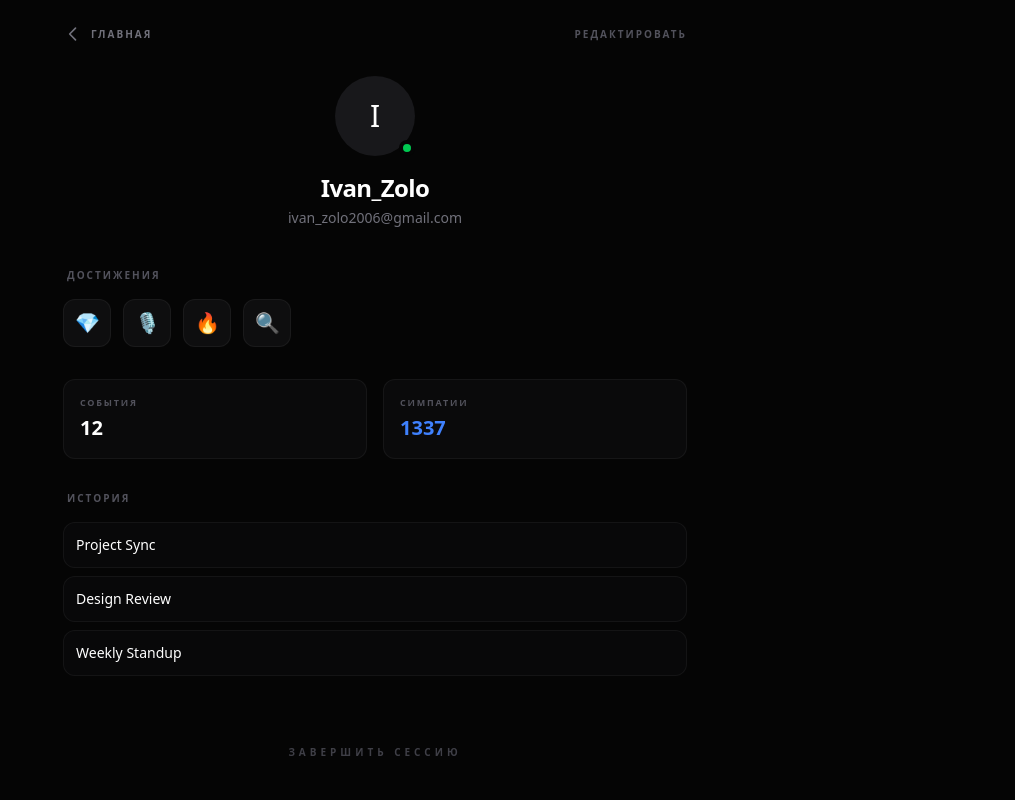
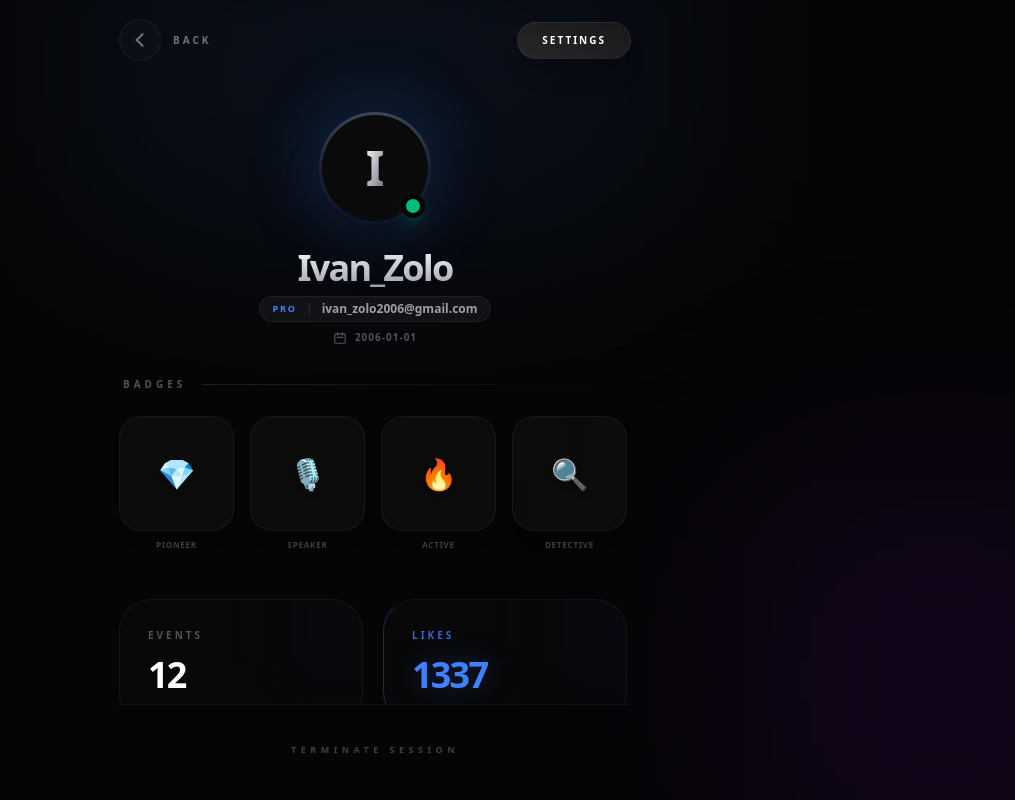
Before and after one commit to KusakinEgor/fastapi-blinko-meet, a React (Vite) app in the folder frontend/: page /profile in a window 1280 px wide. Shown: the whole page, without its empty margins (265-1280 px from the left). Built offline with nearby package versions, Linux system fonts and the light colour scheme.

Commit message:
Change screen profile

```diff
--- a/frontend/src/components/screens/UserProfile.jsx
+++ b/frontend/src/components/screens/UserProfile.jsx
@@ -3,12 +3,10 @@ import { useNavigate } from "react-router-dom";
 
 const UserProfile = () => {
   const navigate = useNavigate();
-
   const [user, setUser] = useState(null);
 
   useEffect(() => {
     const stored = localStorage.getItem("user");
-
     if (stored) {
       setUser(JSON.parse(stored));
     } else {
@@ -17,127 +15,179 @@ const UserProfile = () => {
         email: "ivan_zolo2006@gmail.com",
         status: "PRO",
         likes: 1337,
-        avatar: null,
-        dateOfBirth: ""
+        avatarPreview: null,
+        dateOfBirth: "2006-01-01"
       });
     }
   }, []);
 
   const [trophies] = useState([
-    { id: 1, name: "Первопроходец", icon: "💎", desc: "Вы с нами с самого запуска" },
-    { id: 2, name: "Спикер", icon: "🎙️", desc: "Провел более 10 конференций" },
-    { id: 3, name: "Актив", icon: "🔥", desc: "Заходил 7 дней подряд" },
-    { id: 4, name: "Детектив", icon: "🔍", desc: "Нашел баг в системе" },
+    { id: 1, name: "Pioneer", icon: "💎", color: "from-blue-400 to-cyan-500" },
+    { id: 2, name: "Speaker", icon: "🎙️", color: "from-purple-400 to-pink-500" },
+    { id: 3, name: "Active", icon: "🔥", color: "from-orange-400 to-red-500" },
+    { id: 4, name: "Detective", icon: "🔍", color: "from-green-400 to-emerald-500" },
   ]);
 
   const [history] = useState([
-    { id: 1, name: "Project Sync", date: "24 Oct, 14:20", duration: "45 min" },
-    { id: 2, name: "Design Review", date: "22 Oct, 10:00", duration: "1h 12 min" },
-    { id: 3, name: "Weekly Standup", date: "20 Oct, 09:15", duration: "20 min" },
+    { id: 1, name: "Project Sync", date: "24 Oct", duration: "45 min", type: "call" },
+    { id: 2, name: "Design Review", date: "22 Oct", duration: "1h 12m", type: "meeting" },
+    { id: 3, name: "Weekly Standup", date: "20 Oct", duration: "20 min", type: "sync" },
   ]);
-
-  const handleLogout = () => {
-    localStorage.removeItem("access_token");
-    navigate("/");
-  };
 
   if (!user) return null;
 
   return (
-    <div className="h-[100dvh] bg-[#050505] text-white flex flex-col items-center font-sans selection:bg-[#3f81fd]/30 overflow-hidden">
-      <div className="w-full max-w-2xl h-full flex flex-col p-6 overflow-y-auto scrollbar-hide">
+    <div className="h-[100dvh] bg-[#050505] text-white flex flex-col items-center font-sans selection:bg-[#3f81fd]/30 overflow-hidden relative">
+      <div className="absolute top-[-10%] left-1/2 -translate-x-1/2 w-[600px] h-[300px] bg-[#3f81fd]/20 blur-[120px] pointer-events-none opacity-50" />
+      <div className="absolute bottom-[-10%] right-[-10%] w-[400px] h-[400px] bg-purple-600/10 blur-[120px] pointer-events-none" />
 
-        <div className="flex justify-between items-center mb-8 shrink-0">
+      <div className="w-full max-w-xl h-full flex flex-col px-8 z-10 overflow-hidden">
+
+        <nav className="h-20 flex justify-between items-center shrink-0">
           <button
             onClick={() => navigate("/")}
-            className="group flex items-center gap-2 text-zinc-500 hover:text-white transition-all"
+            className="group flex items-center gap-3 text-zinc-500 hover:text-white transition-all duration-300"
           >
-            <svg className="w-5 h-5 group-hover:-translate-x-1 transition-transform" fill="none" stroke="currentColor" viewBox="0 0 24 24">
-              <path strokeLinecap="round" strokeLinejoin="round" strokeWidth="2" d="M15 19l-7-7 7-7" />
-            </svg>
-            <span className="text-[10px] uppercase tracking-[0.2em] font-bold">Главная</span>
+            <div className="p-2.5 rounded-full bg-zinc-900/30 border border-white/5 group-hover:bg-zinc-800/50 group-hover:scale-110 transition-all">
+              <svg className="w-5 h-5" fill="none" stroke="currentColor" viewBox="0 0 24 24">
+                <path strokeLinecap="round" strokeLinejoin="round" strokeWidth="2.5" d="M15 19l-7-7 7-7" />
+              </svg>
+            </div>
+            <span className="text-[10px] uppercase tracking-[0.3em] font-black">Back</span>
           </button>
 
           <button
             onClick={() => navigate("/profile/edit")}
-            className="text-[10px] uppercase tracking-[0.2em] font-bold text-zinc-600 hover:text-white transition cursor-pointer"
+            className="px-6 py-2.5 bg-gradient-to-tr from-zinc-800 to-zinc-900 hover:from-white hover:to-white hover:text-black rounded-full text-[10px] uppercase tracking-[0.2em] font-black transition-all duration-500 border border-white/5 shadow-xl"
           >
-            Редактировать
+            Settings
           </button>
-        </div>
+        </nav>
 
-        <header className="flex flex-col items-center gap-4 mb-10 shrink-0">
-          <div className="relative">
-            {user.avatarPreview ? (
-              <img
-                src={user.avatarPreview}
-                className="w-20 h-20 rounded-full object-cover"
-              />
-            ) : (
-              <div className="w-20 h-20 bg-zinc-900 rounded-full flex items-center justify-center text-3xl">
-                {user.username.charAt(0)}
+        <header className="flex flex-col items-center py-8 shrink-0">
+          <div className="relative mb-6">
+            <div className="absolute inset-0 bg-[#3f81fd]/40 blur-[40px] rounded-full animate-pulse" />
+            <div className="relative w-28 h-28 rounded-full p-[3px] bg-gradient-to-b from-white/20 via-white/5 to-transparent shadow-2xl">
+              <div className="w-full h-full rounded-full bg-[#0a0a0a] overflow-hidden flex items-center justify-center">
+                {user.avatarPreview ? (
+                  <img src={user.avatarPreview} className="w-full h-full object-cover" alt="avatar" />
+                ) : (
+                  <span className="text-5xl font-black bg-gradient-to-br from-white to-zinc-500 bg-clip-text text-transparent">
+                    {user.username.charAt(0)}
+                  </span>
+                )}
               </div>
-            )}
-            <div className="absolute bottom-0 right-0 w-4 h-4 bg-green-500 border-4 border-[#050505] rounded-full"></div>
+              <div className="absolute bottom-1.5 right-1.5 w-6 h-6 bg-emerald-500 border-[5px] border-[#050505] rounded-full shadow-lg shadow-emerald-500/20" />
+            </div>
           </div>
 
           <div className="text-center">
-            <div className="flex items-center justify-center gap-3">
-              <h1 className="text-2xl font-bold tracking-tight">{user.username}</h1>
+            <h1 className="text-4xl font-black tracking-tighter mb-2 bg-gradient-to-b from-white to-zinc-400 bg-clip-text text-transparent">
+              {user.username}
+            </h1>
+
+            <div className="flex flex-col items-center gap-2">
+              <div className="flex items-center gap-3 bg-white/5 px-3 py-1 rounded-full border border-white/5 backdrop-blur-md">
+                <span className="text-[#3f81fd] text-[9px] font-black tracking-[0.2em] uppercase">
+                  {user.status}
+                </span>
+                <div className="w-[1px] h-3 bg-white/10" />
+                <span className="text-zinc-400 text-xs font-bold">{user.email}</span>
+              </div>
+
+              {user.dateOfBirth && (
+                <div className="flex items-center gap-2 text-zinc-600 hover:text-zinc-400 transition-colors">
+                  <svg className="w-3.5 h-3.5" fill="none" stroke="currentColor" viewBox="0 0 24 24">
+                    <path strokeLinecap="round" strokeLinejoin="round" strokeWidth="2" d="M8 7V3m8 4V3m-9 8h10M5 21h14a2 2 0 002-2V7a2 2 0 00-2-2H5a2 2 0 00-2 2v12a2 2 0 002 2z" />
+                  </svg>
+                  <span className="text-[10px] font-black tracking-widest uppercase">{user.dateOfBirth}</span>
+                </div>
+              )}
             </div>
-
-            <p className="text-zinc-500 text-sm mt-1 font-medium">{user.email}</p>
-
-            {user.dateOfBirth && (
-              <p className="text-xs text-zinc-600 mt-1">
-                {user.dateOfBirth}
-              </p>
-            )}
           </div>
         </header>
 
-        <main className="space-y-8 flex-1">
+        <main className="flex-1 overflow-y-auto custom-scrollbar pr-1 space-y-12 pb-10">
+
           <section>
-            <h3 className="text-zinc-600 font-bold text-[10px] uppercase tracking-[0.2em] mb-4 px-1">Достижения</h3>
-            <div className="grid grid-cols-4 sm:flex gap-3">
+            <div className="flex items-center gap-4 mb-6 px-1">
+              <h3 className="text-zinc-600 font-black text-[10px] uppercase tracking-[0.4em]">Badges</h3>
+              <div className="h-[1px] flex-1 bg-gradient-to-r from-white/10 to-transparent" />
+            </div>
+            <div className="grid grid-cols-4 gap-4">
               {trophies.map((badge) => (
-                <div key={badge.id} className="group relative aspect-square sm:w-12 sm:h-12 bg-zinc-900/50 border border-white/5 rounded-xl flex items-center justify-center hover:border-[#3f81fd]/50 transition-all cursor-help">
-                  <span className="text-xl group-hover:scale-110 transition-transform">{badge.icon}</span>
+                <div key={badge.id} className="group flex flex-col items-center gap-2">
+                  <div className="w-full aspect-square bg-zinc-900/40 border border-white/5 rounded-[22px] flex items-center justify-center hover:bg-zinc-800/60 hover:border-[#3f81fd]/50 hover:-translate-y-2 transition-all duration-500 cursor-pointer shadow-lg overflow-hidden relative">
+                     <div className="absolute inset-0 bg-gradient-to-br from-white/5 to-transparent opacity-0 group-hover:opacity-100 transition-opacity" />
+                     <span className="text-3xl filter drop-shadow-md group-hover:scale-125 transition-transform duration-500">{badge.icon}</span>
+                  </div>
+                  <span className="text-[8px] font-black uppercase text-zinc-700 group-hover:text-zinc-400 transition-colors tracking-widest">
+                    {badge.name}
+                  </span>
                 </div>
               ))}
             </div>
           </section>
 
-          <section className="grid grid-cols-2 gap-4">
-            <div className="bg-zinc-900/30 p-4 rounded-xl border border-white/5">
-              <p className="text-zinc-600 text-[9px] font-black uppercase tracking-[0.2em] mb-1">События</p>
-              <p className="text-xl font-bold">12</p>
+          <section className="grid grid-cols-2 gap-5">
+            <div className="relative group overflow-hidden bg-zinc-900/20 p-7 rounded-[32px] border border-white/5 hover:border-white/10 transition-all">
+              <div className="absolute -right-4 -top-4 w-20 h-20 bg-blue-500/5 blur-2xl group-hover:bg-blue-500/10 transition-all" />
+              <p className="text-zinc-600 text-[10px] font-black uppercase tracking-[0.3em] mb-3">Events</p>
+              <p className="text-4xl font-black tracking-tighter">12</p>
             </div>
-
-            <div className="bg-zinc-900/30 p-4 rounded-xl border border-white/5">
-              <p className="text-zinc-600 text-[9px] font-black uppercase tracking-[0.2em] mb-1">Симпатии</p>
-              <p className="text-xl font-bold text-[#3f81fd]">{user.likes}</p>
+            <div className="relative group overflow-hidden bg-zinc-900/20 p-7 rounded-[32px] border border-white/5 border-l-[#3f81fd]/30 hover:border-[#3f81fd]/50 transition-all">
+              <div className="absolute -right-4 -top-4 w-20 h-20 bg-[#3f81fd]/5 blur-2xl group-hover:bg-[#3f81fd]/10 transition-all" />
+              <p className="text-[#3f81fd] text-[10px] font-black uppercase tracking-[0.3em] mb-3 opacity-80">Likes</p>
+              <p className="text-4xl font-black tracking-tighter text-[#3f81fd] drop-shadow-[0_0_15px_rgba(63,129,253,0.3)]">
+                {user.likes}
+              </p>
             </div>
           </section>
 
           <section>
-            <h3 className="text-zinc-600 font-bold text-[10px] uppercase tracking-[0.2em] mb-4 px-1">История</h3>
-            <div className="space-y-2">
+            <div className="flex items-center gap-4 mb-6 px-1">
+              <h3 className="text-zinc-600 font-black text-[10px] uppercase tracking-[0.4em]">Activity</h3>
+              <div className="h-[1px] flex-1 bg-gradient-to-r from-white/10 to-transparent" />
+            </div>
+            <div className="space-y-4">
               {history.map((item) => (
-                <div key={item.id} className="flex items-center justify-between bg-zinc-900/20 p-3 rounded-xl border border-white/5">
-                  <p className="text-sm">{item.name}</p>
+                <div key={item.id} className="group relative bg-zinc-900/10 hover:bg-zinc-900/40 p-6 rounded-[24px] border border-white/5 hover:border-white/10 transition-all duration-300">
+                  <div className="flex items-center justify-between">
+                    <div className="flex items-center gap-5">
+                      <div className="w-10 h-10 rounded-2xl bg-zinc-800/50 flex items-center justify-center border border-white/5 group-hover:border-[#3f81fd]/30 group-hover:text-[#3f81fd] transition-all">
+                         <svg className="w-5 h-5" fill="none" stroke="currentColor" viewBox="0 0 24 24">
+                           <path strokeLinecap="round" strokeLinejoin="round" strokeWidth="2" d="M12 8v4l3 3m6-3a9 9 0 11-18 0 9 9 0 0118 0z" />
+                         </svg>
+                      </div>
+                      <div>
+                        <p className="text-[16px] font-black tracking-tight group-hover:text-white transition-colors">{item.name}</p>
+                        <p className="text-[11px] text-zinc-500 font-bold uppercase tracking-wider mt-0.5">{item.date}</p>
+                      </div>
+                    </div>
+                    <div className="text-right">
+                      <span className="text-[10px] font-black bg-zinc-800 text-zinc-400 px-3 py-1.5 rounded-full border border-white/5 group-hover:bg-[#3f81fd] group-hover:text-white transition-all">
+                        {item.duration}
+                      </span>
+                    </div>
+                  </div>
                 </div>
               ))}
             </div>
           </section>
         </main>
 
-        <footer className="mt-auto pt-8 pb-4 flex flex-col items-center shrink-0">
+        <footer className="h-24 flex flex-col items-center justify-center shrink-0 border-t border-white/5">
           <button
-            onClick={handleLogout}
-            className="text-zinc-700 hover:text-red-500/80 text-[10px] font-bold uppercase tracking-[0.4em] transition-all"
+            onClick={() => {
+              localStorage.removeItem("access_token");
+              navigate("/");
+            }}
+            className="group flex flex-col items-center gap-1"
           >
-            Завершить сессию
+            <span className="text-zinc-700 group-hover:text-red-500 text-[9px] font-black uppercase tracking-[0.5em] transition-all">
+              Terminate Session
+            </span>
+            <div className="w-0 h-[1px] bg-red-500/50 group-hover:w-full transition-all duration-500" />
           </button>
         </footer>
       </div>
```
